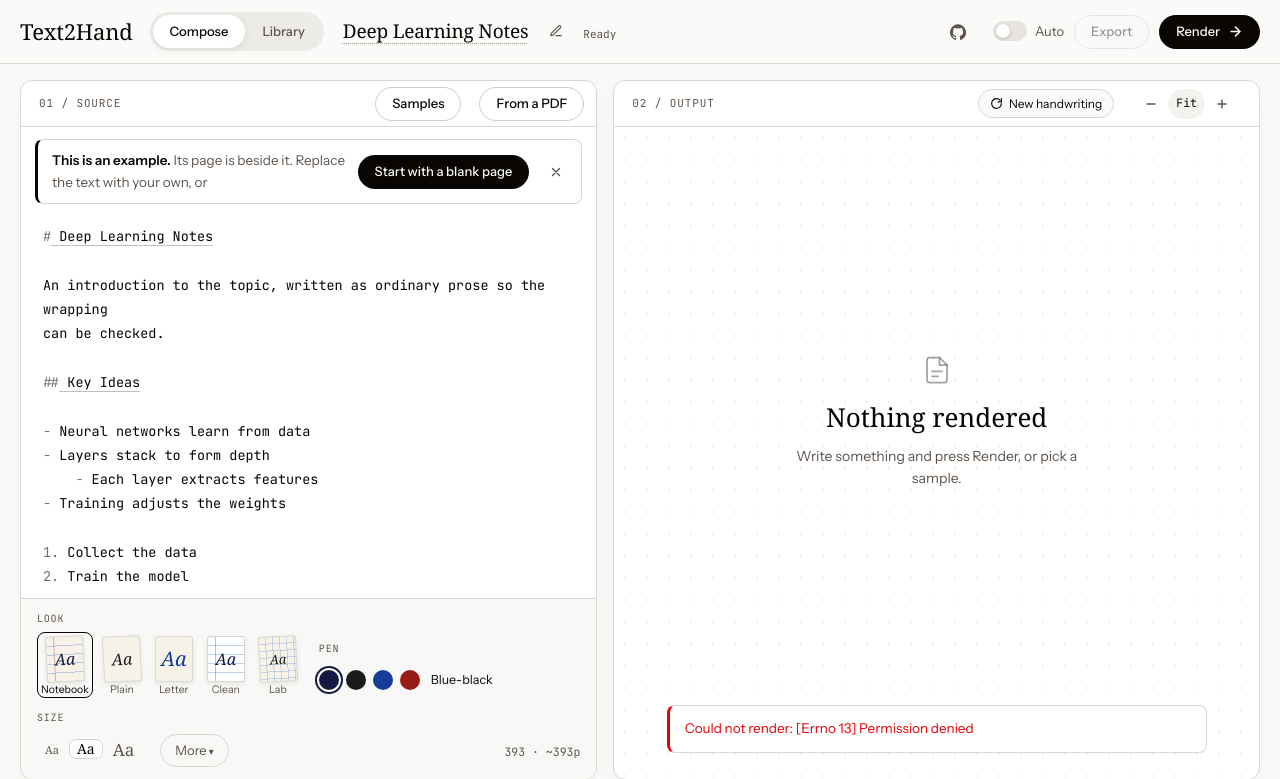
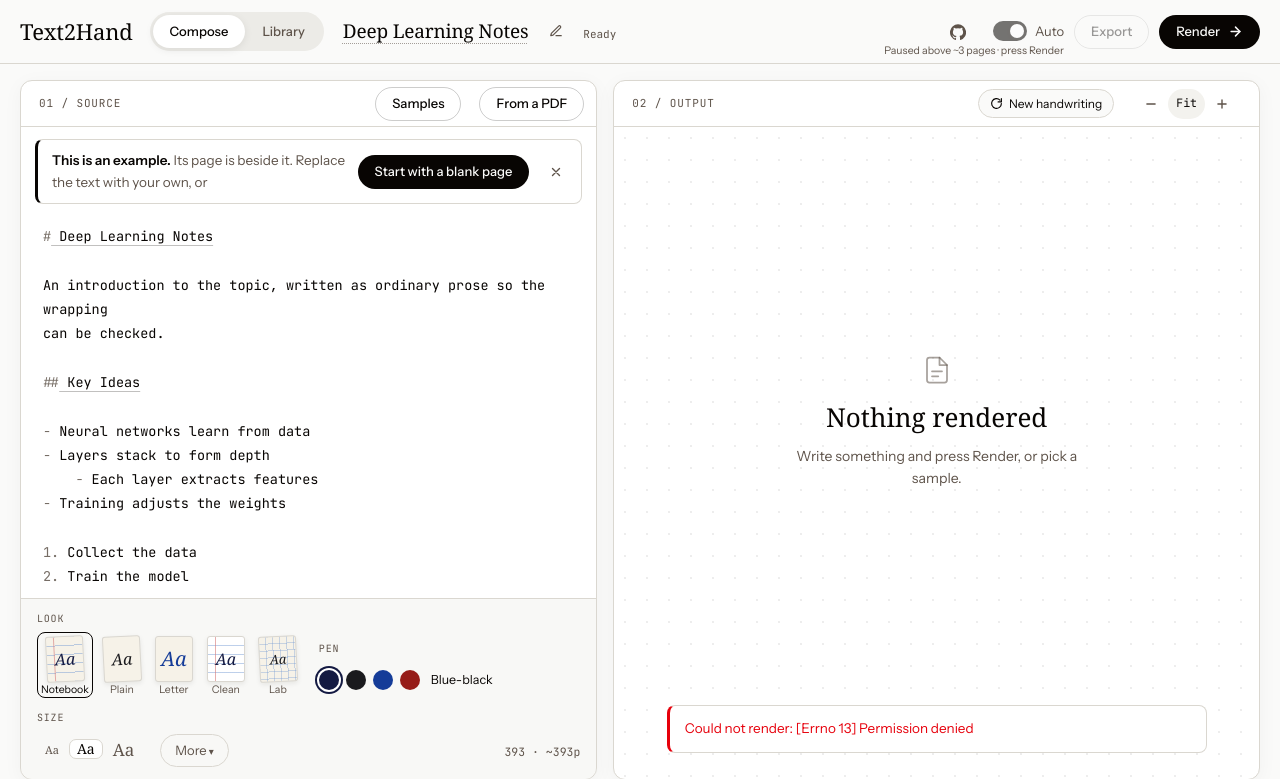
Before and after one commit to pranjalprateek6/Text2Hand, a Flask app: template templates/studio.html in a window 1280 px wide. Shown: the top 779 px of the page. Run offline with Flask 3, Linux system fonts and the light colour scheme; the template is opened without the code that fills it: most values are stand-ins (such as "Sample title", 1, 10 or a date in 2020); some libraries are stand-ins or nearby versions; some web fonts are replaced.

Commit message:
Keep Auto as the person set it, and say when it is resting
The switch used to turn itself off when a document grew past about three
pages and back on when it shrank, so typing seemed to stop doing anything
for no visible reason. It now shows only the person's choice (on until they
turn it off). On a long document Auto rests, the switch dims, and a line
under it says 'Paused above ~3 pages · press Render'; it picks up again by
itself once the document is short.

```diff
--- a/static/app.js
+++ b/static/app.js
@@ -911,20 +911,32 @@
 
 /* ------------------------------------------------------------- auto render */
 
-// Overleaf-style: when Auto is on, a pause after a change re-renders. Until
-// someone chooses, it is on for a short document, where a render is quick and
-// the page simply keeps up with the typing, and off for a long one, where
-// every pause would set off a long render. A choice made by hand is kept.
+// Overleaf-style: when Auto is on, a pause after a change re-renders. The
+// switch shows the person's choice and nothing else: it starts on, and only
+// they turn it off. On a long document, where every pause would set off a
+// long render, Auto rests and says so under the switch, and picks up again
+// when the document is short. It used to switch itself off and on as the
+// text grew and shrank, which looked like the page had stopped listening.
 const AUTO_KEY = "t2h.auto";
+const AUTO_LIMIT = 3 * PAGE_SIZE;           // characters; about three pages
 function autoChoice() {
   try { return localStorage.getItem(AUTO_KEY); } catch { return null; }
 }
+function autoPaused() {
+  return $("auto").checked && $("text").value.length > AUTO_LIMIT;
+}
+function autoActive() {
+  return $("auto").checked && !autoPaused();
+}
 function syncAuto() {
-  const chosen = autoChoice();
-  $("auto").checked = chosen === null ? $("text").value.length <= 3 * PAGE_SIZE : chosen === "1";
+  $("auto").checked = autoChoice() !== "0";
+  const paused = autoPaused();
+  $("autoNote").hidden = !paused;
+  document.querySelector(".autobox").classList.toggle("is-paused", paused);
 }
 $("auto").addEventListener("change", () => {
   try { localStorage.setItem(AUTO_KEY, $("auto").checked ? "1" : "0"); } catch {}
+  syncAuto();
   touched();
 });
 
@@ -934,7 +946,7 @@
   draftSoon();
   syncLook();
   markStale();
-  if (!$("auto").checked) return;
+  if (!autoActive()) return;
   if (!$("text").value.trim()) return;
   if (JSON.stringify(payload()) === state.rendered) return;
   if (state.busy) {
--- a/static/studio.css
+++ b/static/studio.css
@@ -104,6 +104,15 @@
 .auto input:checked + .auto__track::after { transform: translateX(14px); }
 .auto input:focus-visible + .auto__track { outline: 2px solid var(--ring); outline-offset: 2px; }
 .auto__label { font-size: 13px; color: var(--muted-foreground); }
+/* Auto stays as it was set; on a long document a line under it says it is
+   resting, rather than the switch turning itself off */
+.autobox { position: relative; display: flex; align-items: center; }
+.auto__note {
+  position: absolute; top: calc(100% + 3px); right: 0;
+  white-space: nowrap; font-size: 10.5px; line-height: 1.2;
+  color: var(--muted-foreground);
+}
+.autobox.is-paused .auto__track { opacity: 0.55; }
 
 /* the render button spins while busy */
 .btn.is-busy { pointer-events: none; opacity: 0.75; }
--- a/templates/studio.html
+++ b/templates/studio.html
@@ -50,11 +50,14 @@
       </a>
 
       <div class="bar__acts">
-        <label class="auto" title="Render again on its own when you stop typing">
-          <input type="checkbox" id="auto" />
-          <span class="auto__track" aria-hidden="true"></span>
-          <span class="auto__label">Auto</span>
-        </label>
+        <span class="autobox">
+          <label class="auto" title="Render again on its own when you stop typing">
+            <input type="checkbox" id="auto" aria-describedby="autoNote" />
+            <span class="auto__track" aria-hidden="true"></span>
+            <span class="auto__label">Auto</span>
+          </label>
+          <span class="auto__note" id="autoNote" hidden>Paused above ~3 pages · press Render</span>
+        </span>
 
         <!-- the one export most people want, a click away; the menu has the rest -->
         <a class="btn btn--sm btn--outline" id="dlMain" download hidden><span class="wide-only">Download&nbsp;</span>PDF</a>
```
